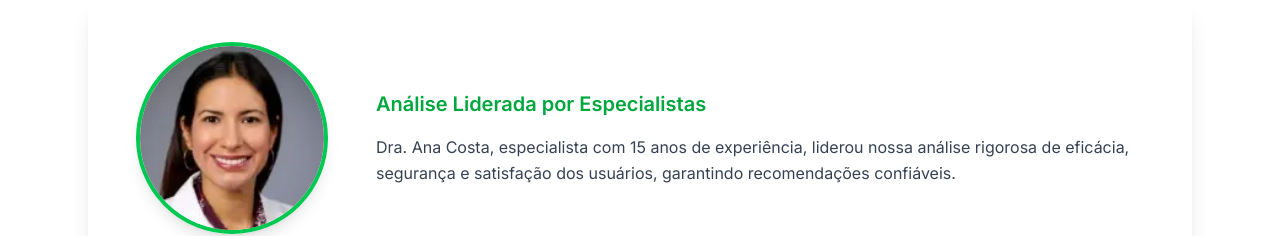
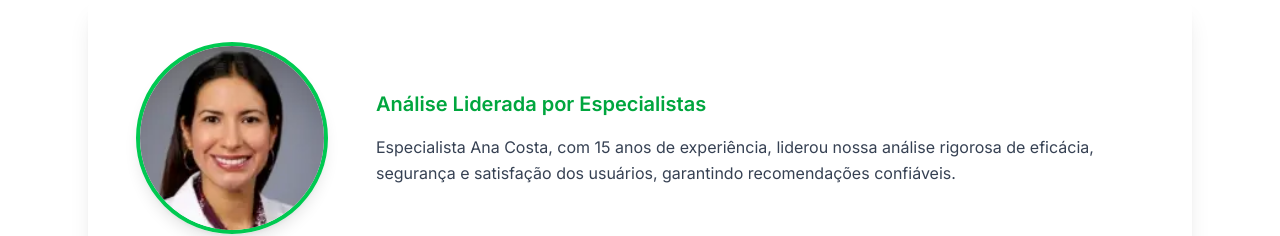
Before and after one commit to julianoleite90/emagrecedores, a Next.js app: page / in a window 1280 px wide. Shown: the part 960-1196 px from the top of the page. Built offline with nearby package versions, Linux system fonts and the light colour scheme.

Commit message:
Atualizar título de Dra. Ana Costa para Especialista Ana Costa

```diff
--- a/src/components/ExpertSection.tsx
+++ b/src/components/ExpertSection.tsx
@@ -11,7 +11,7 @@ const ExpertSection = () => {
               <div className="w-full aspect-square rounded-full border-4 border-green-500 shadow-lg overflow-hidden">
                 <Image
                   src="/medica-150.webp"
-                  alt="Dra. Ana Costa"
+                  alt="Especialista Ana Costa"
                   width={192}
                   height={192}
                   className="object-cover w-full h-full"
@@ -32,7 +32,7 @@ const ExpertSection = () => {
               {/* Descrição */}
               <div className="text-gray-700">
                 <p className="text-xs md:text-base leading-relaxed">
-                  Dra. Ana Costa, especialista com 15 anos de experiência, liderou nossa análise rigorosa de eficácia, segurança e satisfação dos usuários, garantindo recomendações confiáveis.
+                  Especialista Ana Costa, com 15 anos de experiência, liderou nossa análise rigorosa de eficácia, segurança e satisfação dos usuários, garantindo recomendações confiáveis.
                 </p>
               </div>
             </div>
--- a/src/components/SpecialistSection.tsx
+++ b/src/components/SpecialistSection.tsx
@@ -9,7 +9,7 @@ const SpecialistSection = () => {
           <div className="w-full aspect-square rounded-full border-4 border-green-500 overflow-hidden">
             <Image
               src="/medica-150.webp"
-              alt="Dra. Ana Costa - Especialista em Emagrecimento"
+              alt="Especialista Ana Costa - Especialista em Emagrecimento"
               width={288}
               height={288}
               priority
@@ -26,7 +26,7 @@ const SpecialistSection = () => {
           </div>
           <div className="text-gray-700">
             <p className="text-xs md:text-base leading-relaxed">
-              Dra. Ana Costa, especialista com 15 anos de experiência, liderou nossa análise rigorosa de eficácia, segurança e satisfação dos usuários, garantindo recomendações confiáveis.
+              Especialista Ana Costa, com 15 anos de experiência, liderou nossa análise rigorosa de eficácia, segurança e satisfação dos usuários, garantindo recomendações confiáveis.
             </p>
           </div>
         </div>
```
